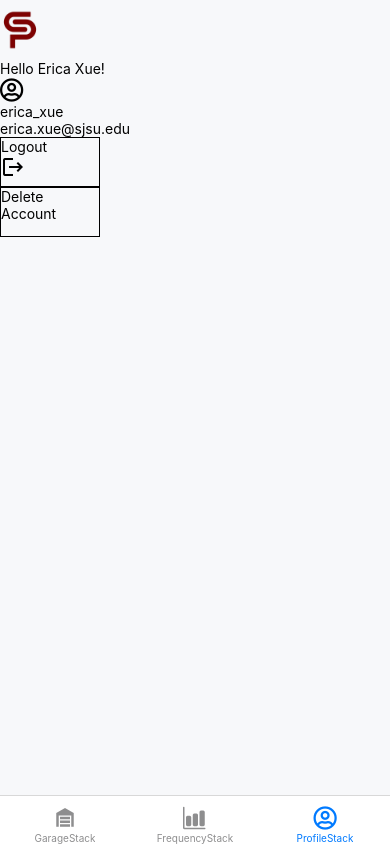
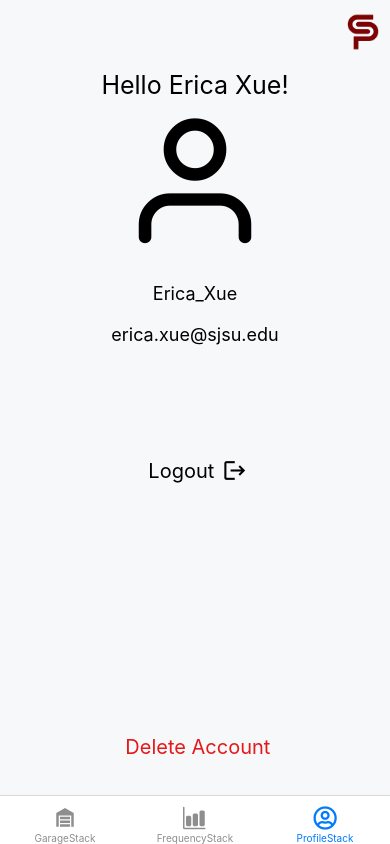
Before and after one commit to SJSU-TT-Zeta/Spacepark-1, a React Native app: screen /ProfileStack in a window 390 px wide. Built offline with nearby package versions, Linux system fonts and the light colour scheme.

Commit message:
Profile/Login pages

```diff
--- a/package.json
+++ b/package.json
@@ -10,6 +10,7 @@
     "eject": "expo eject"
   },
   "dependencies": {
+    "@expo/ngrok": "^4.1.0",
     "@expo/vector-icons": "^12.0.5",
     "@react-navigation/bottom-tabs": "^6.2.0",
     "@react-navigation/material-bottom-tabs": "^6.1.1",
--- a/pages/Profile/Login.js
+++ b/pages/Profile/Login.js
@@ -26,29 +26,47 @@
       <View style={styles.header}>
         <Image style={styles.logo} source={logo} />
       </View>
-      <Text style={styles.title}>Login</Text>
       <View style={styles.content}>
+        <Text style={styles.titleLog}>Login</Text>
+        <View style={styles.cont}>
           <View style={styles.formItem}>
+            <View style={styles.formItem1}>
               <Text style={styles.formText}>Username</Text>
-          <View>
+            </View>
+            <View style={styles.formItem2}>
               <TextInput
                 style={styles.formInput}
-              placeholder={"Why hello there"}
+                placeholder={"Enter Username"}
               />
             </View>
           </View>
-        <View>
+          <View style={styles.formItem}>
+            <View style={styles.formItem1}>
               <Text style={styles.formText}>Password</Text>
-          <TextInput style={styles.formInput} placeholder={"Why hello there"} />
             </View>
+            <View style={styles.formItem2}>
+              <TextInput
+                style={styles.formInput}
+                placeholder={"Enter Password"}
+              />
+            </View>
+          </View>
+          <View style={styles.formItem}>
+            <View style={styles.formItem1}></View>
+            <View style={styles.formItem2}>
+              <View style={styles.buttonHelper}>
                 <TouchableOpacity onPress={dummyLogin} style={styles.button}>
-          <Text style={styles.buttonText}>Login</Text>
+                  <Text style={styles.buttonLogin}>Login</Text>
                 </TouchableOpacity>
+              </View>
+            </View>
+          </View>
         </View>
         <Text style={styles.signQ}>Don't have an account yet?</Text>
         <TouchableOpacity onPress={dummySignup}>
           <Text style={styles.signUp}>Sign Up</Text>
         </TouchableOpacity>
+      </View>
     </SafeAreaView>
   );
 };
--- a/pages/Profile/Profile.js
+++ b/pages/Profile/Profile.js
@@ -6,6 +6,7 @@
 import { FontAwesome5 } from "@expo/vector-icons";
 import { MaterialIcons } from "@expo/vector-icons";
 import logo from "../../assets/sp_logo.png";
+import { Feather } from "@expo/vector-icons";
 
 import styles from "./styles";
 
@@ -28,18 +29,27 @@
         <Image style={styles.logo} source={logo} />
       </View>
       <Text style={styles.title}>Hello Erica Xue!</Text>
-      <FontAwesome5 name="user-circle" size={24} color="black" />
-      <Text>erica_xue</Text>
-      <Text>erica.xue@sjsu.edu</Text>
+      <Feather name="user" size={150} color="black" />
+      <Text style={styles.info}>Erica_Xue</Text>
+      <Text style={styles.info}>erica.xue@sjsu.edu</Text>
 
-      <TouchableOpacity onPress={dummyLogin} style={styles.logout}>
-        <Text>Logout</Text>
-        <MaterialIcons name="logout" size={24} color="black" />
-      </TouchableOpacity>
+      <View style={styles.logout}>
+        <TouchableOpacity onPress={dummyLogin} style={styles.log}>
+          <Text style={styles.logText}> Logout</Text>
+          <MaterialIcons
+            style={styles.logIcon}
+            name="logout"
+            size={25}
+            color="black"
+          />
+        </TouchableOpacity>
+      </View>
 
-      <TouchableOpacity onPress={dummySignup} style={styles.delete}>
-        <Text>Delete Account</Text>
-      </TouchableOpacity>
+      <View style={styles.delete}>
+        <TouchableOpacity onPress={dummySignup} style={styles.del}>
+          <Text style={styles.delText}> Delete Account</Text>
+        </TouchableOpacity>
+      </View>
     </SafeAreaView>
   );
 };
--- a/pages/Profile/styles.js
+++ b/pages/Profile/styles.js
@@ -3,22 +3,26 @@
 const styles = StyleSheet.create({
   container: {
     flex: 1,
+    flexDirection: "column",
+    alignItems: "center",
     backgroundColor: "#F7F8FA",
+    height: "100%",
   },
   header: {
     height: 60,
     width: "100%",
     flexDirection: "row",
-    alignItems: "center",
-    justifyContent: "space-between",
   },
   headerItem: {
     marginLeft: 10,
     marginRight: 10,
   },
   logo: {
-    width: 40,
-    height: 40,
+    width: 38,
+    height: 38,
+    marginLeft: "auto",
+    marginRight: 8,
+    marginTop: 13,
   },
   formInput: {
     width: 300,
@@ -26,23 +30,123 @@
     borderWidth: 1,
   },
   button: {
-    width: 200,
-    height: 100,
-    borderWidth: 1,
+    width: 100,
+    height: 45,
+    marginTop: "2%",
+    backgroundColor: "#15AB69",
+    marginLeft: "auto",
+    borderRadius: 10,
+  },
+  buttonLogin: {
+    fontSize: 20,
+    marginRight: "auto",
+    marginLeft: "auto",
+    marginTop: "auto",
+    marginBottom: "auto",
+    color: "#FFFFFF",
+  },
+  signQ: {
+    marginTop: 40,
+    fontSize: 18,
+  },
+  signUp: {
+    fontSize: 20,
+    color: "#15AB69",
+    textDecorationLine: "underline",
   },
   buttonText: {
     fontSize: 20,
   },
   logout: {
-    width: 100,
+    width: 200,
     height: 50,
-    borderWidth: 1,
+    marginTop: "auto",
+    marginBottom: "auto",
   },
-
+  log: {
+    width: "100%",
+    height: "100%",
+    flexDirection: "row",
+    alignItems: "center",
+    marginRight: "auto",
+  },
+  logIcon: {
+    marginRight: "auto",
+    marginLeft: 8,
+  },
+  logText: {
+    marginTop: "auto",
+    marginBottom: "auto",
+    fontSize: 20,
+    marginLeft: "auto",
+  },
   delete: {
-    width: 100,
+    width: 200,
     height: 50,
-    borderWidth: 1,
+    marginTop: "auto",
+    marginBottom: 10,
+  },
+  del: {
+    width: "100%",
+    height: "100%",
+    flexDirection: "column",
+    alignItems: "center",
+  },
+  delText: {
+    marginTop: "auto",
+    fontSize: 20,
+    color: "#E41919",
+  },
+  title: {
+    fontSize: 25,
+    marginTop: 10,
+  },
+  info: {
+    fontSize: 18,
+    marginTop: 20,
+  },
+  content: {
+    marginTop: "auto",
+    marginBottom: "auto",
+    transform: [{ translateY: -50 }],
+    alignItems: "center",
+    width: "100%",
+  },
+  titleLog: {
+    fontSize: 28,
+    marginBottom: 30,
+  },
+  formItem: {
+    width: Dimensions.get("window").width,
+    flexDirection: "row",
+    height: 45,
+    marginBottom: 15,
+  },
+  formText: {
+    marginLeft: "auto",
+    fontSize: 18,
+    marginRight: "auto",
+    marginTop: "auto",
+    marginBottom: "auto",
+  },
+  formInput: {
+    width: "90%",
+    marginRight: "auto",
+    borderWidth: 2,
+    borderColor: "#15AB69",
+    height: "100%",
+    borderRadius: 10,
+    paddingLeft: 10,
+  },
+  formItem1: {
+    width: "30%",
+  },
+  formItem2: {
+    width: "70%",
+  },
+  buttonHelper: {
+    width: "90%",
+    marginRight: "auto",
   },
 });
 
```
Also changed, not shown: 2 other files (tests, documents, lock files or other folders). Lines whose indentation alone changed are shown as unchanged.
